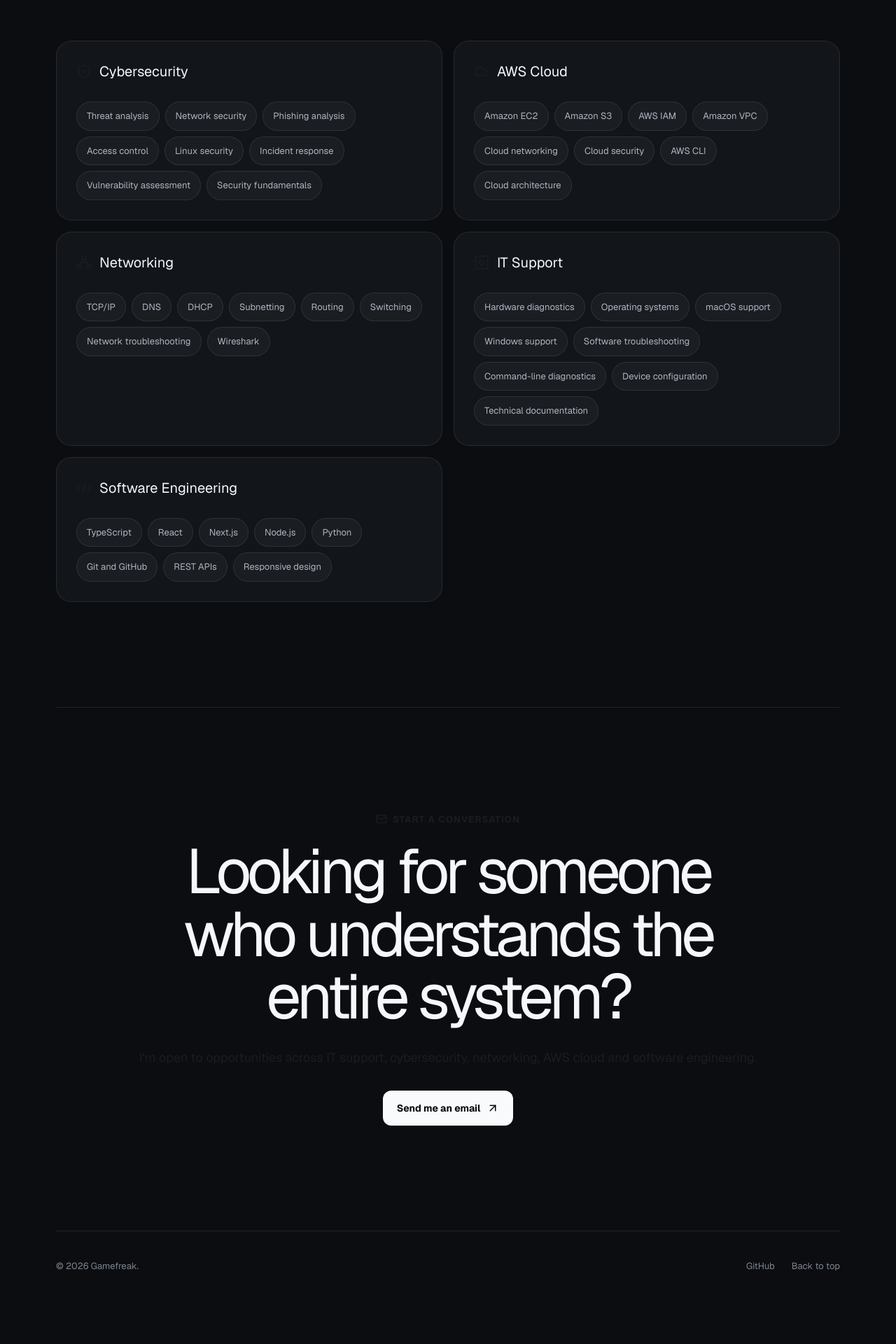
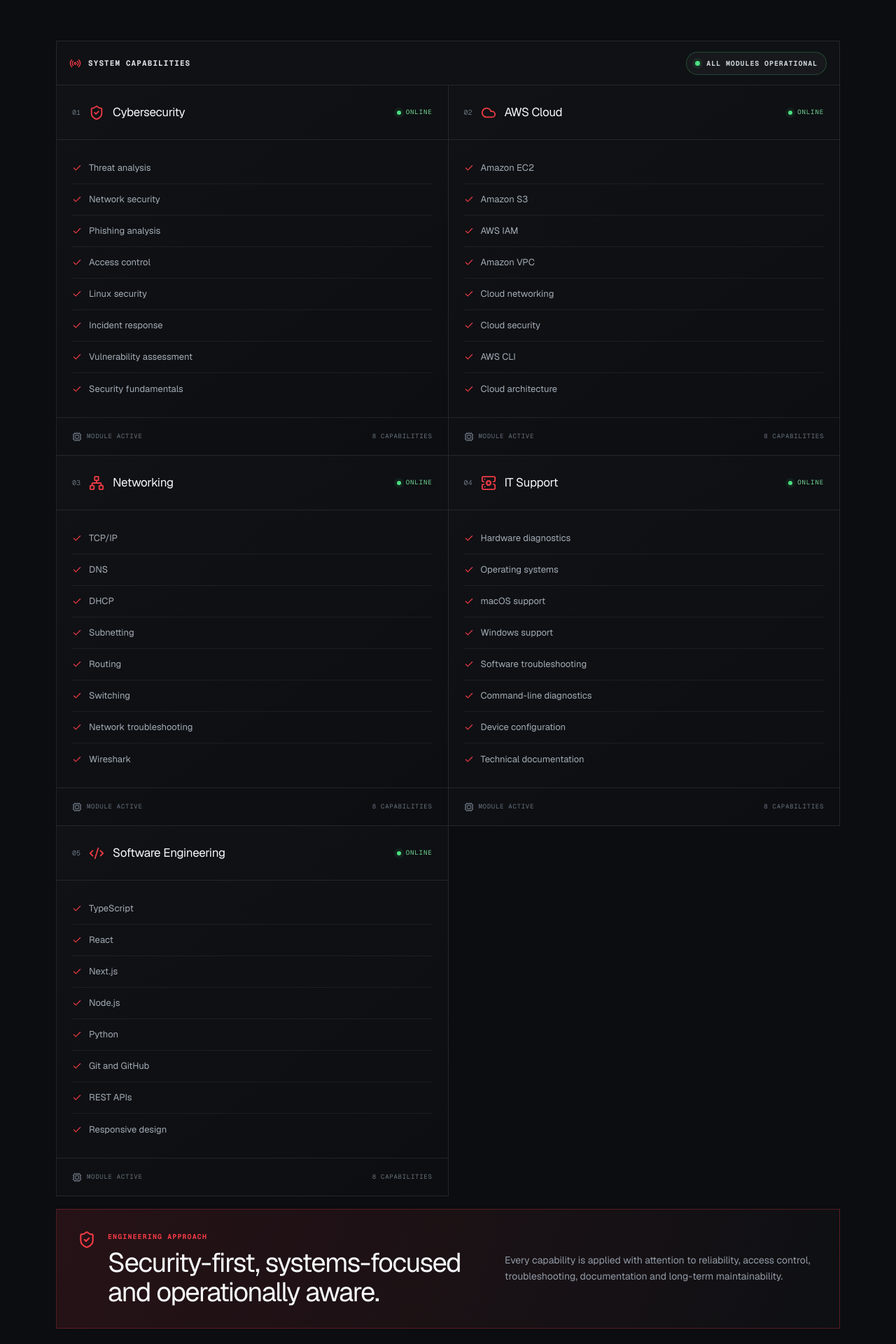
Before and after one commit to ano-nym-ous257/hoeks, a Next.js app: page / in a window 1280 px wide. Shown: the part 5380-7300 px from the top of the page at 70% size. Before the commit the page ends 7238 px from the top, so only its background shows below. Built offline with nearby package versions, Linux system fonts and the light colour scheme.

Commit message:
feat: redesign skills as system status matrix

```diff
--- a/src/app/globals.css
+++ b/src/app/globals.css
@@ -1786,3 +1786,257 @@
     margin-top: 52px;
   }
 }
+
+/* System-status skills matrix */
+
+.skills-system-section {
+  overflow: hidden;
+}
+
+.system-status-bar {
+  min-height: 64px;
+  padding: 0 18px;
+  display: flex;
+  align-items: center;
+  justify-content: space-between;
+  gap: 24px;
+  border: 1px solid var(--border);
+  background: rgba(255, 255, 255, 0.02);
+}
+
+.system-status-bar > div {
+  display: flex;
+  align-items: center;
+  gap: 10px;
+  color: #d9dee5;
+  font-family: var(--font-geist-mono), monospace;
+  font-size: 11px;
+  font-weight: 650;
+  letter-spacing: 0.1em;
+  text-transform: uppercase;
+}
+
+.system-status-bar svg {
+  color: #ef3b45;
+}
+
+.system-skills-grid {
+  display: grid;
+  grid-template-columns: repeat(2, minmax(0, 1fr));
+  border-left: 1px solid var(--border);
+}
+
+.system-skill-module {
+  min-height: 420px;
+  display: grid;
+  grid-template-rows: auto 1fr auto;
+  border-right: 1px solid var(--border);
+  border-bottom: 1px solid var(--border);
+  background:
+    linear-gradient(
+      145deg,
+      rgba(255, 255, 255, 0.025),
+      rgba(255, 255, 255, 0.008)
+    );
+  transition:
+    transform 200ms ease,
+    background 200ms ease,
+    border-color 200ms ease;
+}
+
+.system-skill-module:hover {
+  z-index: 1;
+  transform: translateY(-4px);
+  border-color: rgba(239, 59, 69, 0.38);
+  background:
+    linear-gradient(
+      145deg,
+      rgba(239, 59, 69, 0.065),
+      rgba(255, 255, 255, 0.012)
+    );
+}
+
+.system-skill-header {
+  min-height: 78px;
+  padding: 0 22px;
+  display: flex;
+  align-items: center;
+  justify-content: space-between;
+  gap: 18px;
+  border-bottom: 1px solid var(--border);
+}
+
+.system-skill-title {
+  display: flex;
+  align-items: center;
+  gap: 12px;
+}
+
+.system-skill-title svg {
+  color: #ef3b45;
+}
+
+.system-skill-title h3 {
+  margin: 0;
+  font-size: 17px;
+  letter-spacing: -0.02em;
+}
+
+.system-skill-index {
+  color: #69727e;
+  font-family: var(--font-geist-mono), monospace;
+  font-size: 10px;
+}
+
+.system-module-state {
+  display: flex;
+  align-items: center;
+  gap: 7px;
+  color: #75d997;
+  font-family: var(--font-geist-mono), monospace;
+  font-size: 9px;
+  letter-spacing: 0.1em;
+  text-transform: uppercase;
+}
+
+.system-module-state > span {
+  width: 6px;
+  height: 6px;
+  border-radius: 999px;
+  background: #4ade80;
+  box-shadow: 0 0 0 4px rgba(74, 222, 128, 0.08);
+}
+
+.system-skill-body {
+  padding: 18px 22px;
+}
+
+.system-skill-row {
+  min-height: 45px;
+  display: grid;
+  grid-template-columns: 24px 1fr;
+  align-items: center;
+  border-bottom: 1px solid rgba(255, 255, 255, 0.055);
+  color: #a4acb7;
+  font-size: 13px;
+}
+
+.system-skill-row:last-child {
+  border-bottom: 0;
+}
+
+.system-skill-row svg {
+  color: #ef3b45;
+}
+
+.system-skill-footer {
+  min-height: 54px;
+  padding: 0 22px;
+  display: flex;
+  align-items: center;
+  justify-content: space-between;
+  gap: 18px;
+  border-top: 1px solid var(--border);
+  color: #68717d;
+  font-family: var(--font-geist-mono), monospace;
+  font-size: 9px;
+  letter-spacing: 0.08em;
+  text-transform: uppercase;
+}
+
+.system-skill-footer span:first-child {
+  display: flex;
+  align-items: center;
+  gap: 7px;
+}
+
+.skills-summary-panel {
+  margin-top: 18px;
+  padding: 30px;
+  display: grid;
+  grid-template-columns: minmax(0, 1fr) minmax(280px, 0.8fr);
+  align-items: center;
+  gap: 50px;
+  border: 1px solid rgba(239, 59, 69, 0.28);
+  background:
+    linear-gradient(
+      110deg,
+      rgba(239, 59, 69, 0.12),
+      rgba(255, 255, 255, 0.015)
+    );
+}
+
+.skills-summary-panel > div {
+  display: flex;
+  align-items: flex-start;
+  gap: 17px;
+}
+
+.skills-summary-panel svg {
+  flex: 0 0 auto;
+  color: #ef3b45;
+}
+
+.skills-summary-panel p {
+  margin: 0;
+  color: #929ba7;
+  font-size: 14px;
+  line-height: 1.7;
+}
+
+.skills-summary-panel > div p {
+  margin-bottom: 7px;
+  color: #ef3b45;
+  font-family: var(--font-geist-mono), monospace;
+  font-size: 10px;
+  font-weight: 700;
+  letter-spacing: 0.11em;
+  text-transform: uppercase;
+}
+
+.skills-summary-panel h3 {
+  max-width: 600px;
+  margin: 0;
+  font-size: clamp(1.6rem, 3vw, 2.6rem);
+  line-height: 1.1;
+  letter-spacing: -0.04em;
+}
+
+@media (max-width: 820px) {
+  .system-skills-grid {
+    grid-template-columns: 1fr;
+  }
+
+  .skills-summary-panel {
+    grid-template-columns: 1fr;
+    gap: 25px;
+  }
+}
+
+@media (max-width: 560px) {
+  .system-status-bar {
+    padding-block: 15px;
+    align-items: flex-start;
+    flex-direction: column;
+  }
+
+  .system-skill-header {
+    padding-block: 16px;
+    align-items: flex-start;
+    flex-direction: column;
+  }
+
+  .system-skill-module {
+    min-height: 390px;
+  }
+
+  .system-skill-footer {
+    padding-block: 15px;
+    align-items: flex-start;
+    flex-direction: column;
+  }
+
+  .skills-summary-panel {
+    padding: 22px;
+  }
+}
--- a/src/components/sections/Skills.tsx
+++ b/src/components/sections/Skills.tsx
@@ -1,40 +1,90 @@
+import { Check, Cpu, Radio, ShieldCheck } from "lucide-react";
 import { SectionHeading } from "@/components/ui/section-heading";
+import { StatusBadge } from "@/components/ui/status-badge";
 import { skillGroups } from "@/data/skills";
 
 export default function Skills() {
   return (
     <section
-      className="container section editorial-section"
+      className="container section editorial-section skills-system-section"
       id="skills"
     >
       <SectionHeading
         number="04"
         label="Technical skills"
         overline="Security · Infrastructure · Support · Software"
-        title="Capabilities across"
-        accent="the complete technology stack."
+        title="Technical capabilities"
+        accent="across the complete system."
       />
 
-      <div className="skills-groups">
-        {skillGroups.map((group) => {
+      <div className="system-status-bar">
+        <div>
+          <Radio size={17} />
+          <span>System capabilities</span>
+        </div>
+
+        <StatusBadge>All modules operational</StatusBadge>
+      </div>
+
+      <div className="system-skills-grid">
+        {skillGroups.map((group, groupIndex) => {
           const Icon = group.icon;
 
           return (
-            <article className="skill-group" key={group.title}>
-              <div className="skill-group-heading">
-                <Icon size={22} />
-                <h3>{group.title}</h3>
+            <article className="system-skill-module" key={group.title}>
+              <div className="system-skill-header">
+                <div className="system-skill-title">
+                  <span className="system-skill-index">
+                    0{groupIndex + 1}
+                  </span>
+
+                  <Icon size={22} />
+
+                  <h3>{group.title}</h3>
+                </div>
+
+                <span className="system-module-state">
+                  <span />
+                  Online
+                </span>
               </div>
 
-              <div className="skills-list">
+              <div className="system-skill-body">
                 {group.skills.map((skill) => (
-                  <span key={skill}>{skill}</span>
+                  <div className="system-skill-row" key={skill}>
+                    <Check size={14} />
+                    <span>{skill}</span>
+                  </div>
                 ))}
+              </div>
+
+              <div className="system-skill-footer">
+                <span>
+                  <Cpu size={14} />
+                  Module active
+                </span>
+
+                <span>{group.skills.length} capabilities</span>
               </div>
             </article>
           );
         })}
       </div>
+
+      <div className="skills-summary-panel">
+        <div>
+          <ShieldCheck size={26} />
+          <div>
+            <p>Engineering approach</p>
+            <h3>Security-first, systems-focused and operationally aware.</h3>
+          </div>
+        </div>
+
+        <p>
+          Every capability is applied with attention to reliability, access
+          control, troubleshooting, documentation and long-term maintainability.
+        </p>
+      </div>
     </section>
   );
 }
```
